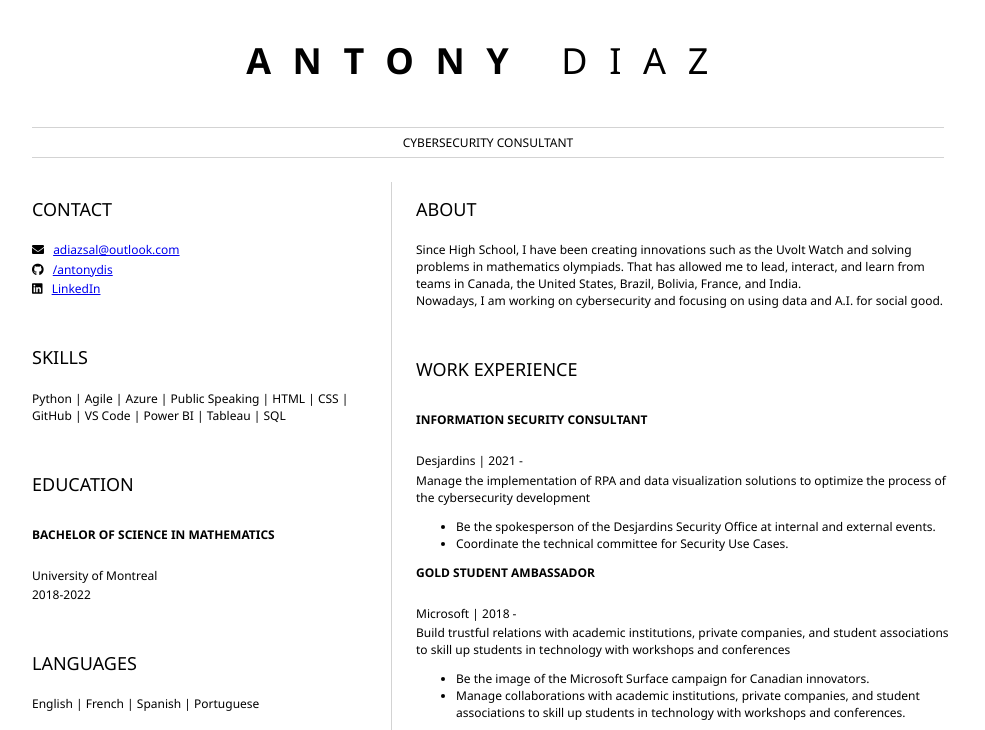
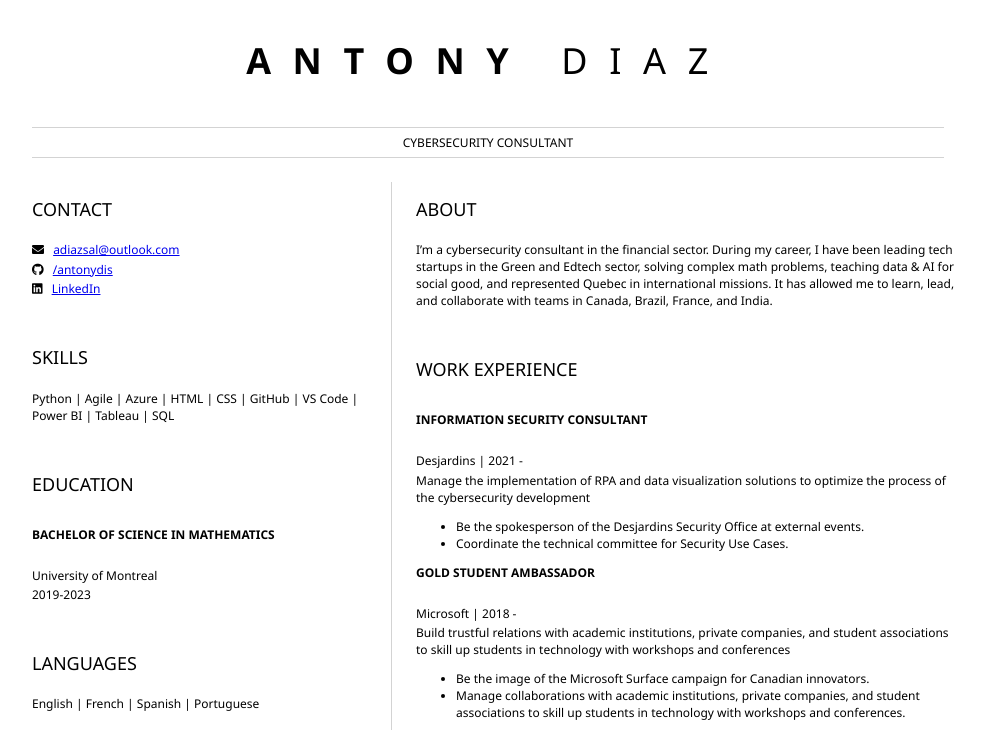
Before and after one commit to antonydis/resume, a plain HTML site: page index.html in a window 1280 px wide. Shown: the top 730 px of the page, without its empty margins (152-1137 px from the left). Drawn offline with Linux system fonts and the light colour scheme.

Commit message:
Updating the About section

```diff
--- a/index.html
+++ b/index.html
@@ -41,7 +41,7 @@
             <section>
                 <h2>SKILLS</h2>
                 <!-- your skills -->
-                <p>Python | Agile | Azure | Public Speaking | HTML | CSS | GitHub | VS Code | Power BI | Tableau | SQL</p>
+                <p>Python | Agile | Azure | HTML | CSS | GitHub | VS Code | Power BI | Tableau | SQL</p>
             </section>
             <section>
                 <h2>EDUCATION</h2>
@@ -51,7 +51,7 @@
                     University of Montreal
                 </p>
                 <p>
-                    2018-2022
+                    2019-2023
                 </p>
             </section>
             <section>
@@ -73,7 +73,7 @@
                 <h2>ABOUT</h2>
                 <!-- about you -->
                 <p></p>
-                <p>Since High School, I have been creating innovations such as the Uvolt Watch and solving problems in mathematics olympiads. That has allowed me to lead, interact, and learn from teams in Canada, the United States, Brazil, Bolivia, France, and India. <br> Nowadays, I am working on cybersecurity and focusing on using data and A.I. for social good.</p>
+                <p>I’m a cybersecurity consultant in the financial sector. During my career, I have been leading tech startups in the Green and Edtech sector, solving complex math problems, teaching data & AI for social good, and represented Quebec in international missions. It has allowed me to learn, lead, and collaborate with teams in Canada, Brazil, France, and India.</p>
             </section>
             <section>
                 <h2>WORK EXPERIENCE</h2>
@@ -87,7 +87,7 @@
                     Manage the implementation of RPA and data visualization solutions to optimize the process of the cybersecurity development
                 </p>
                 <ul>
-                    <li>Be the spokesperson of the Desjardins Security Office at internal and external events.</li>
+                    <li>Be the spokesperson of the Desjardins Security Office at external events.</li>
                     <li>Coordinate the technical committee for Security Use Cases.</li>
 
                 </ul>
```
